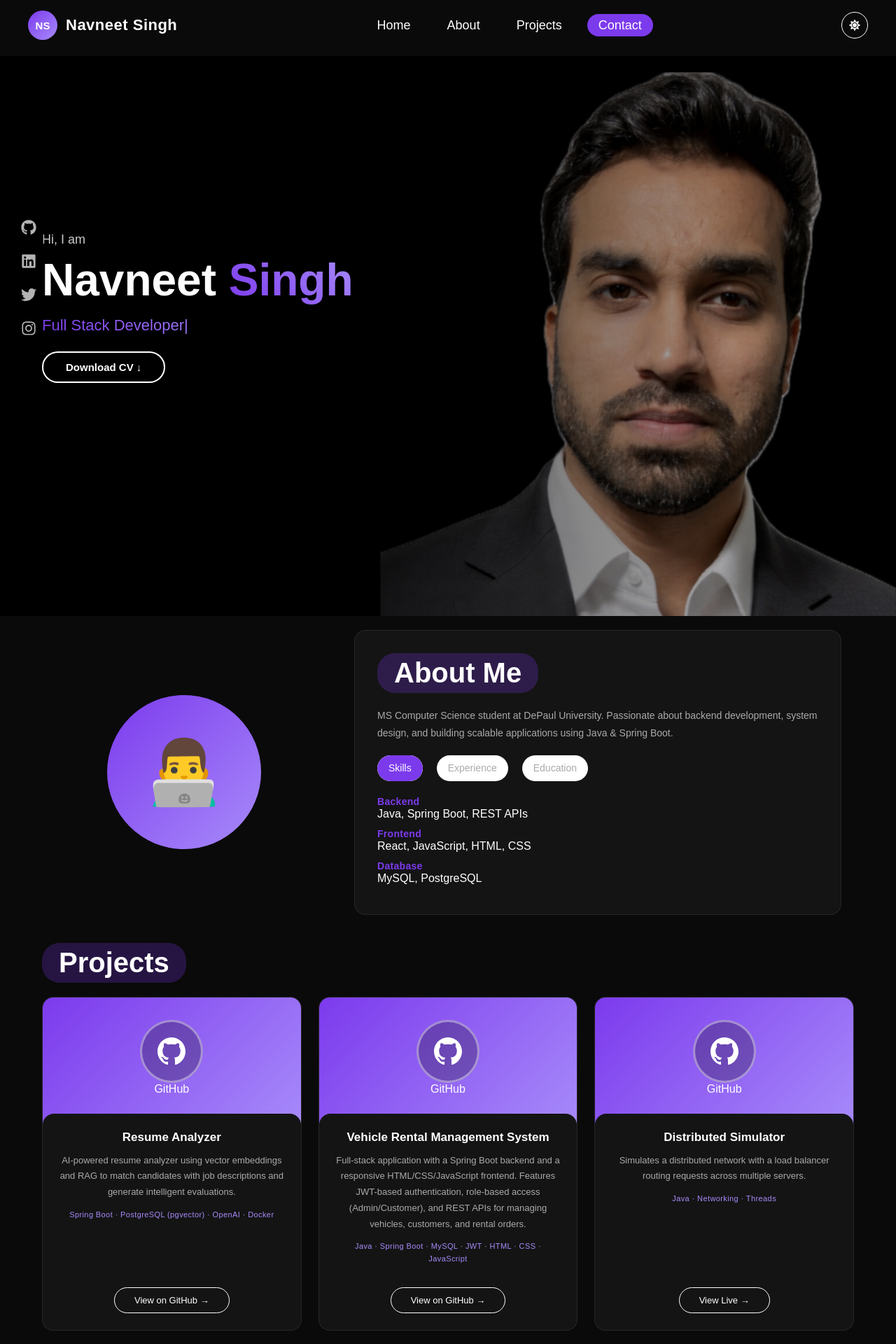
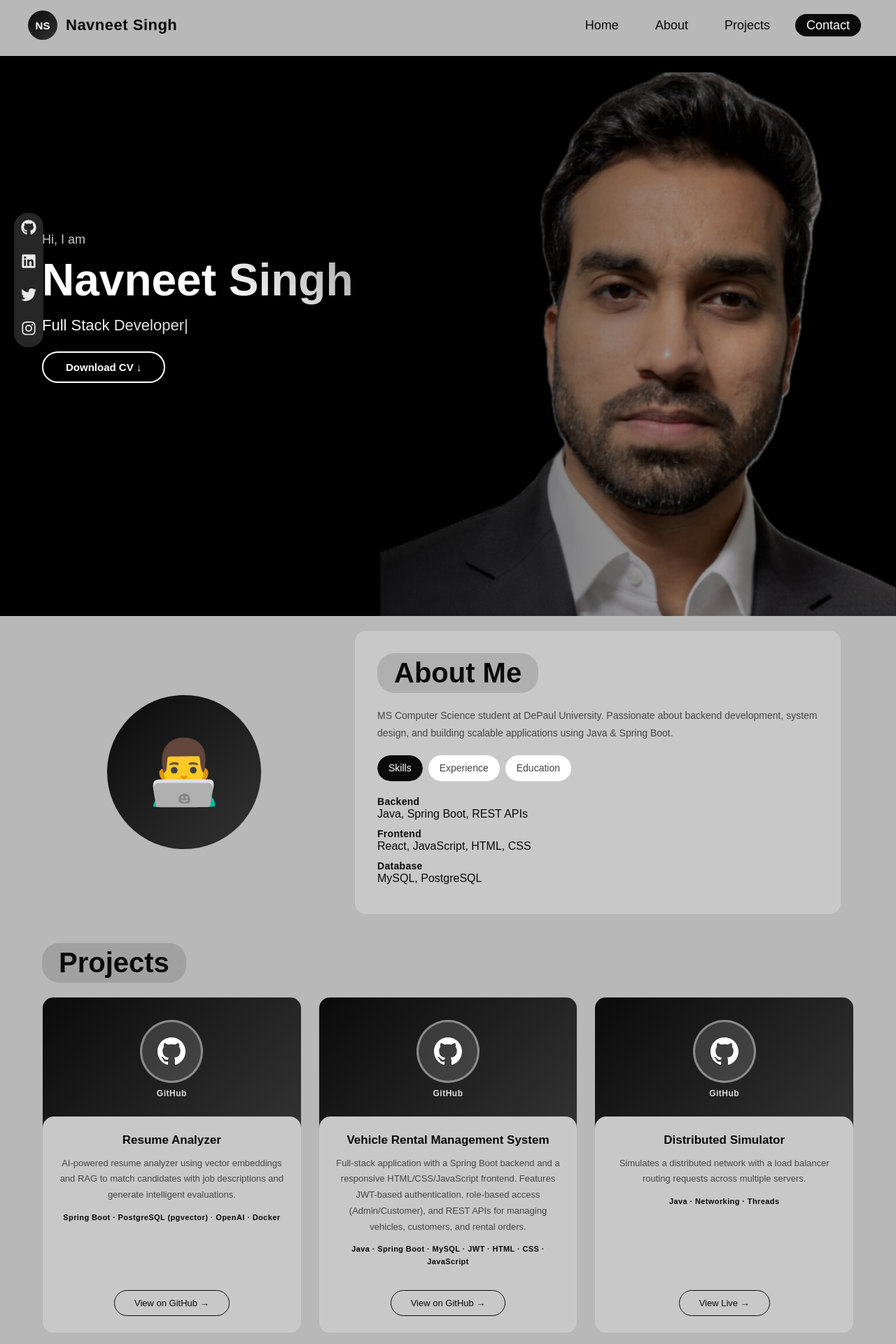
Before and after one commit to NavneetSingh09/navneet-portfolio, a React (Vite) app: page / in a window 1280 px wide. Shown: the top 1920 px of the page at 70% size. Built offline with nearby package versions, Linux system fonts and the light colour scheme.

Commit message:
Random UI change

```diff
--- a/src/App.jsx
+++ b/src/App.jsx
@@ -4,31 +4,9 @@ import About from "./components/About";
 import Projects from "./components/Projects";
 import Contact from "./components/Contact";
 import SocialBar from "./components/SocialBar";
-import { useEffect, useState } from "react";
+import { useEffect } from "react";
 
 function App() {
-
-  const [theme, setTheme] = useState("dark");
-  const [scrolled, setScrolled] = useState(false);
-
-  /* ================= THEME ================= */
-  useEffect(() => {
-    document.body.setAttribute("data-theme", theme);
-  }, [theme]);
-
-  const toggleTheme = () => {
-    setTheme(prev => prev === "dark" ? "light" : "dark");
-  };
-
-  /* ================= NAVBAR SCROLL ================= */
-  useEffect(() => {
-    const handleScroll = () => {
-      setScrolled(window.scrollY > 10);
-    };
-    window.addEventListener("scroll", handleScroll);
-    handleScroll();
-    return () => window.removeEventListener("scroll", handleScroll);
-  }, []);
 
   /* ================= FADE-IN ================= */
   useEffect(() => {
@@ -62,7 +40,7 @@ function App() {
   return (
     <>
       <div className="cursor-glow"></div>
-      <Navbar scrolled={scrolled} theme={theme} toggleTheme={toggleTheme} />
+      <Navbar />
       <SocialBar />
       <Header />
       <About />
--- a/src/components/Navbar.jsx
+++ b/src/components/Navbar.jsx
@@ -1,8 +1,7 @@
 import { useEffect, useState } from "react";
 import { FaGithub, FaLinkedin, FaTwitter, FaInstagram } from "react-icons/fa";
-import { FaSun, FaMoon } from "react-icons/fa";
 
-function Navbar({ theme, toggleTheme }) {
+function Navbar() {
 
   const [active, setActive] = useState("header");
   const [scrolled, setScrolled] = useState(false);
@@ -34,7 +33,6 @@ function Navbar({ theme, toggleTheme }) {
   return (
     <nav className={`nav ${scrolled ? "scrolled" : "transparent"}`}>
 
-      {/* LOGO + MOBILE SOCIAL */}
       <div className="logo-block">
         <div className="logo-wrapper">
           <div className="logo-initials">NS</div>
@@ -48,7 +46,6 @@ function Navbar({ theme, toggleTheme }) {
         </div>
       </div>
 
-      {/* NAV LINKS */}
       <ul className={menuOpen ? "open" : ""}>
         <li><a onClick={handleClick} className={active==="header" ? "active" : ""} href="#header">Home</a></li>
         <li><a onClick={handleClick} className={active==="about" ? "active" : ""} href="#about">About</a></li>
@@ -56,11 +53,6 @@ function Navbar({ theme, toggleTheme }) {
         <li><a onClick={handleClick} className={active==="contact" ? "active" : ""} href="#contact">Contact</a></li>
       </ul>
 
-      {/* THEME TOGGLE + HAMBURGER */}
-      <div className="nav-right">
-        <button className="theme-toggle" onClick={toggleTheme}>
-          {theme === "dark" ? <FaSun /> : <FaMoon />}
-        </button>
       <div
         className={`hamburger ${menuOpen ? "active" : ""}`}
         onClick={() => setMenuOpen(!menuOpen)}
@@ -69,7 +61,6 @@ function Navbar({ theme, toggleTheme }) {
         <span></span>
         <span></span>
       </div>
-      </div>
 
     </nav>
   );
--- a/src/style.css
+++ b/src/style.css
@@ -1,40 +1,3 @@
-/* ================= THEME VARIABLES ================= */
-
-body[data-theme="dark"]{
-  --bg-primary:#0a0a0a;
-  --bg-secondary:#141414;
-  --bg-input:#262626;
-  --text-primary:white;
-  --text-secondary:#ccc;
-  --text-muted:#aaa;
-  --accent:#7c3aed;
-  --accent-light:#a78bfa;
-  --accent-gradient:linear-gradient(45deg,#7c3aed,#a78bfa,#c4b5fd);
-  --card-border:rgba(255,255,255,0.08);
-  --nav-bg:rgba(10,10,10,0.9);
-  --overlay-gradient:linear-gradient(to right,rgba(0,0,0,0.85) 25%,rgba(0,0,0,0.5) 60%,rgba(0,0,0,0.2) 100%);
-}
-
-body[data-theme="light"]{
-  --bg-primary:#b8b8b8;
-  --bg-secondary:#c2c2c2;
-  --bg-input:#ababab;
-  --text-primary:#0a0a0a;
-  --text-secondary:#1a1a1a;
-  --text-muted:#2a2a2a;
-  --accent:#7c3aed;
-  --accent-light:#a78bfa;
-  --accent-gradient:linear-gradient(45deg,#7c3aed,#a78bfa,#c4b5fd);
-  --card-border:rgba(0,0,0,0.12);
-  --nav-bg:rgba(184,184,184,0.95);
-  --overlay-gradient:linear-gradient(to right,rgba(0,0,0,0.75) 25%,rgba(0,0,0,0.4) 60%,rgba(0,0,0,0.1) 100%);
-}
-
-body[data-theme="light"] .contact-right input::placeholder,
-body[data-theme="light"] .contact-right textarea::placeholder{
-  color:#555;
-}
-
 /* ================= BASE ================= */
 
 *{
@@ -45,10 +8,9 @@ body[data-theme="light"] .contact-right textarea::placeholder{
 }
 
 body{
-  background:var(--bg-primary);
-  color:var(--text-primary);
+  background:#b8b8b8;
+  color:#0a0a0a;
   padding-top:80px;
-  transition:background 0.4s, color 0.4s;
 }
 
 .container{
@@ -79,7 +41,7 @@ body{
 }
 
 .nav.scrolled{
-  background:var(--nav-bg);
+  background:rgba(184,184,184,0.95);
   backdrop-filter:blur(10px);
 }
 
@@ -95,7 +57,7 @@ body{
   width:42px;
   height:42px;
   border-radius:50%;
-  background:linear-gradient(135deg,#7c3aed,#a78bfa);
+  background:linear-gradient(135deg,#0a0a0a,#333);
   display:flex;
   align-items:center;
   justify-content:center;
@@ -109,7 +71,7 @@ body{
   font-size:22px;
   font-weight:700;
   letter-spacing:0.5px;
-  color:var(--text-primary);
+  color:#0a0a0a;
 }
 
 .nav ul{
@@ -123,7 +85,7 @@ body{
 }
 
 .nav ul li a{
-  color:var(--text-primary);
+  color:#0a0a0a;
   text-decoration:none;
   font-size:18px;
   position:relative;
@@ -138,7 +100,7 @@ body{
   content:'';
   position:absolute;
   inset:0;
-  background:var(--accent);
+  background:#0a0a0a;
   border-radius:25px;
   transform:scaleX(0);
   transform-origin:left;
@@ -156,35 +118,6 @@ body{
   color:white;
 }
 
-/* ================= THEME TOGGLE ================= */
-
-.nav-right{
-  display:flex;
-  align-items:center;
-  gap:16px;
-}
-
-.theme-toggle{
-  background:none;
-  border:1.5px solid var(--text-primary);
-  color:var(--text-primary);
-  width:38px;
-  height:38px;
-  border-radius:50%;
-  cursor:pointer;
-  display:flex;
-  align-items:center;
-  justify-content:center;
-  font-size:16px;
-  transition:0.3s;
-}
-
-.theme-toggle:hover{
-  background:var(--accent);
-  border-color:var(--accent);
-  color:white;
-}
-
 /* ================= HAMBURGER ================= */
 
 .hamburger{
@@ -197,7 +130,7 @@ body{
 .hamburger span{
   width:25px;
   height:3px;
-  background:var(--text-primary);
+  background:#0a0a0a;
   transition:0.3s;
 }
 
@@ -219,6 +152,8 @@ body{
   height:100vh;
   position:relative;
   overflow:hidden;
+  background:#0a0a0a;
+  isolation:isolate;
 }
 
 .parallax-bg{
@@ -228,12 +163,12 @@ body{
   width:100%;
   height:120%;
 
-  background-image: url('/images/navneet1.jpg');
+  background-image:url('/images/navneet1.jpg');
   background-size:cover;
   background-position:right center;
   background-repeat:no-repeat;
 
-  z-index:-2;
+  z-index:0;
   will-change:transform;
 }
 
@@ -241,18 +176,25 @@ body{
   position:absolute;
   width:100%;
   height:100%;
-  background:var(--overlay-gradient);
-  z-index:-1;
+  background:linear-gradient(
+    to right,
+    rgba(0,0,0,0.85) 25%,
+    rgba(0,0,0,0.5) 60%,
+    rgba(0,0,0,0.2) 100%
+  );
+  z-index:1;
 }
 
 .header-text{
   margin-top:20%;
   max-width:600px;
+  position:relative;
+  z-index:2;
 }
 
 .intro-text{
   font-size:18px;
-  color:var(--text-secondary);
+  color:#ccc;
   margin-bottom:10px;
 }
 
@@ -263,7 +205,7 @@ body{
 }
 
 .main-name span{
-  background:linear-gradient(45deg,#7c3aed,#a78bfa);
+  background:linear-gradient(45deg,#ffffff,#aaaaaa);
   -webkit-background-clip:text;
   color:transparent;
 }
@@ -271,9 +213,47 @@ body{
 .typing-text{
   font-size:22px;
   margin-top:15px;
-  background:var(--accent-gradient);
+  background:linear-gradient(45deg,#ffffff,#cccccc,#aaaaaa);
   -webkit-background-clip:text;
   -webkit-text-fill-color:transparent;
+}
+
+/* ================= CV BUTTON ================= */
+
+.cv-btn{
+  display:inline-block;
+  margin-top:24px;
+  padding:12px 32px;
+  border:2px solid white;
+  border-radius:25px;
+  color:white;
+  text-decoration:none;
+  font-size:15px;
+  font-weight:600;
+  position:relative;
+  overflow:hidden;
+  transition:color 0.3s;
+  z-index:0;
+}
+
+.cv-btn::after{
+  content:'';
+  position:absolute;
+  inset:0;
+  background:#0a0a0a;
+  border-radius:25px;
+  transform:scaleX(0);
+  transform-origin:left;
+  transition:transform 0.3s ease;
+  z-index:-1;
+}
+
+.cv-btn:hover::after{
+  transform:scaleX(1);
+}
+
+.cv-btn:hover{
+  border-color:#0a0a0a;
 }
 
 /* ================= ROW ================= */
@@ -294,8 +274,8 @@ body{
 }
 
 .project-card{
-  background:var(--bg-secondary);
-  border:1px solid var(--card-border);
+  background:#c8c8c8;
+  border:1px solid rgba(0,0,0,0.1);
   border-radius:16px;
   display:flex;
   flex-direction:column;
@@ -306,24 +286,38 @@ body{
 }
 
 .project-card:hover{
-  border-color:var(--accent);
+  border-color:#0a0a0a;
   transform:translateY(-4px);
 }
 
 .card-circle-row{
   width:100%;
-  background:linear-gradient(135deg,#7c3aed,#a78bfa);
+  background:linear-gradient(135deg,#0a0a0a,#333);
   padding:32px 0 50px;
   display:flex;
   justify-content:center;
   align-items:center;
 }
 
+.card-circle-wrapper{
+  display:flex;
+  flex-direction:column;
+  align-items:center;
+  gap:8px;
+}
+
+.circle-label{
+  font-size:12px;
+  font-weight:600;
+  color:rgba(255,255,255,0.85);
+  letter-spacing:0.5px;
+}
+
 .card-circle{
   width:90px;
   height:90px;
   border-radius:50%;
-  background:rgba(0,0,0,0.25);
+  background:rgba(255,255,255,0.15);
   border:3px solid rgba(255,255,255,0.4);
   display:flex;
   align-items:center;
@@ -332,7 +326,7 @@ body{
 }
 
 .card-circle:hover{
-  background:rgba(0,0,0,0.5);
+  background:rgba(255,255,255,0.25);
   border-color:white;
   transform:scale(1.08);
 }
@@ -344,7 +338,7 @@ body{
   gap:12px;
   flex:1;
   margin-top:-24px;
-  background:var(--bg-secondary);
+  background:#c8c8c8;
   border-radius:16px 16px 0 0;
   width:100%;
 }
@@ -352,18 +346,19 @@ body{
 .card-body-row h3{
   font-size:17px;
   font-weight:600;
-  color:var(--text-primary);
+  color:#0a0a0a;
 }
 
 .card-body-row p{
   font-size:13px;
-  color:var(--text-muted);
+  color:#444;
   line-height:1.75;
 }
 
 .tech-stack{
   font-size:11px;
-  color:var(--accent-light);
+  color:#0a0a0a;
+  font-weight:600;
   letter-spacing:0.4px;
   line-height:1.6;
 }
@@ -378,9 +373,9 @@ body{
 .gh-link{
   display:inline-block;
   padding:10px 28px;
-  border:1.5px solid var(--text-primary);
+  border:1.5px solid #0a0a0a;
   border-radius:25px;
-  color:var(--text-primary);
+  color:#0a0a0a;
   text-decoration:none;
   font-size:13px;
   font-weight:500;
@@ -388,8 +383,7 @@ body{
 }
 
 .gh-link:hover{
-  background:var(--accent);
-  border-color:var(--accent);
+  background:#0a0a0a;
   color:white;
 }
 
@@ -401,33 +395,64 @@ body{
   justify-content:center;
 }
 
-.about-col-1 img{
-  width:100%;
-  max-width:320px;
-  border-radius:20px;
-  object-fit:cover;
+.about-emoji{
+  width:220px;
+  height:220px;
+  border-radius:50%;
+  background:linear-gradient(135deg,#0a0a0a,#333);
+  display:flex;
+  align-items:center;
+  justify-content:center;
+  font-size:90px;
 }
 
 .about-col-2{
   flex-basis:60%;
 }
 
+.about-card{
+  background:#c8c8c8;
+  border:1px solid rgba(0,0,0,0.1);
+  border-radius:16px;
+  padding:32px;
+}
+
+.about-card p{
+  color:#444;
+  font-size:14px;
+  line-height:1.75;
+}
+
 /* ================= CONTACT ================= */
+
+.contact-left p{
+  color:#0a0a0a;
+  font-size:14px;
+  margin:8px 0;
+}
 
 .contact-right input,
 .contact-right textarea{
   width:100%;
   padding:15px;
   margin:10px 0;
-  background:var(--bg-input);
+  background:#ababab;
   border:none;
-  color:var(--text-primary);
+  color:#0a0a0a;
   border-radius:6px;
 }
+
+.contact-right input::placeholder,
+.contact-right textarea::placeholder{
+  color:#555;
+}
+
+/* ================= CONTACT BUTTON ================= */
+
 .btn{
   display:inline-block;
   padding:12px 36px;
-  background:linear-gradient(135deg,#7c3aed,#a78bfa);
+  background:linear-gradient(135deg,#0a0a0a,#333);
   color:white;
   border:none;
   border-radius:25px;
@@ -446,7 +471,7 @@ body{
   content:'';
   position:absolute;
   inset:0;
-  background:linear-gradient(135deg,#a78bfa,#7c3aed);
+  background:linear-gradient(135deg,#333,#0a0a0a);
   opacity:0;
   transition:opacity 0.3s;
   z-index:-1;
@@ -454,7 +479,7 @@ body{
 
 .btn:hover{
   transform:translateY(-2px);
-  box-shadow:0 8px 20px rgba(124,58,237,0.4);
+  box-shadow:0 8px 20px rgba(0,0,0,0.3);
 }
 
 .btn:hover::after{
@@ -496,21 +521,21 @@ body{
   gap:20px;
 
   padding:10px;
-  background:rgba(0,0,0,0.3);
+  background:rgba(0,0,0,0.15);
   backdrop-filter:blur(8px);
   border-radius:20px;
   z-index:999;
 }
 
 .social-bar a{
-  color:white;
+  color:#0a0a0a;
   font-size:22px;
   opacity:0.7;
   transition:0.3s;
 }
 
 .social-bar a:hover{
-  color:var(--accent-light);
+  color:#000;
   transform:translateX(5px) scale(1.2);
   opacity:1;
 }
@@ -539,7 +564,7 @@ body{
     right:0;
     width:220px;
 
-    background:var(--nav-bg);
+    background:rgba(184,184,184,0.97);
     backdrop-filter:blur(10px);
 
     flex-direction:column;
@@ -589,14 +614,14 @@ body{
   }
 
   .mobile-social a{
-    color:var(--text-primary);
+    color:#0a0a0a;
     font-size:16px;
     opacity:0.8;
     transition:0.3s;
   }
 
   .mobile-social a:hover{
-    color:var(--accent);
+    color:#000;
     opacity:1;
   }
 
@@ -614,10 +639,9 @@ body{
   }
 
   .parallax-bg{
-    background:url('/images/IMG_0914.PNG') no-repeat;
-     background-size:cover;
+    background:url('/images/navneet_mobile.jpg') no-repeat;
+    background-size:cover;
     background-position:center top;
-
   }
 
   .social-bar{
@@ -646,10 +670,6 @@ body{
     margin-bottom:20px;
   }
 
-  .about-col-1 img{
-    max-width:250px;
-  }
-
   .social-bar::before{
     display:none;
   }
@@ -672,8 +692,8 @@ html{
   margin-bottom:20px;
   display:inline-block;
   padding:6px 24px;
-  background:rgba(124,58,237,0.25);
-  color:var(--text-primary);
+  background:rgba(0,0,0,0.12);
+  color:#0a0a0a;
   border-radius:25px;
   backdrop-filter:blur(10px);
   -webkit-backdrop-filter:blur(10px);
@@ -684,10 +704,12 @@ html{
 .tab-titles{
   display:flex;
   margin:20px 0;
+  flex-wrap:wrap;
+  gap:8px;
 }
 
 .tab-links{
-  margin-right:20px;
+  margin-right:0;
   cursor:pointer;
   position:relative;
   font-size:16px;
@@ -695,7 +717,7 @@ html{
   border-radius:25px;
   transition:color 0.3s, background 0.3s;
   background:white;
-  color:var(--accent);
+  color:#0a0a0a;
   z-index:0;
   overflow:hidden;
 }
@@ -704,7 +726,7 @@ html{
   content:'';
   position:absolute;
   inset:0;
-  background:var(--accent);
+  background:#0a0a0a;
   border-radius:25px;
   transform:scaleX(0);
   transform-origin:left;
@@ -734,12 +756,14 @@ html{
 
 .tab-contents ul li{
   margin:10px 0;
-  color:var(--text-primary);
+  color:#0a0a0a;
 }
 
 .tab-contents ul li span{
-  color:var(--accent-light);
+  color:#0a0a0a;
   font-size:14px;
+  font-weight:700;
+  letter-spacing:0.3px;
 }
 
 /* ================= CURSOR GLOW ================= */
@@ -756,84 +780,38 @@ html{
 }
 
 .form-status.success{
-  color:#4caf50;
+  color:#2e7d32;
 }
 
 .form-status.error{
-  color:var(--accent-light);
+  color:#c62828;
 }
 
-/* ================= ABOUT EMOJI ================= */
+.social-bar{
+  position:fixed;
+  top:50%;
+  left:20px;
+  transform:translateY(-50%);
+  display:flex;
+  flex-direction:column;
+  gap:20px;
 
-.about-emoji{
-  width:220px;
-  height:220px;
-  border-radius:50%;
-  background:linear-gradient(135deg,#7c3aed,#a78bfa);
-  display:flex;
-  align-items:center;
-  justify-content:center;
-  font-size:90px;
+  padding:10px;
+  background:rgba(255,255,255,0.15);
+  backdrop-filter:blur(8px);
+  border-radius:20px;
+  z-index:999;
 }
 
-/* ================= ABOUT CARD ================= */
-
-.about-card{
-  background:var(--bg-secondary);
-  border:1px solid var(--card-border);
-  border-radius:16px;
-  padding:32px;
+.social-bar a{
+  color:white;
+  font-size:22px;
+  opacity:0.9;
+  transition:0.3s;
 }
 
-.about-card p{
-  color:var(--text-muted);
-  font-size:14px;
-  line-height:1.75;
+.social-bar a:hover{
+  color:white;
+  transform:translateX(5px) scale(1.2);
+  opacity:1;
 }
-
-/* ================= TAB CONTENT LABELS ================= */
-
-.tab-contents ul li span{
-  color:var(--accent);
-  font-size:14px;
-  font-weight:700;
-  letter-spacing:0.3px;
-}
-
-/* ================= CV BUTTON ================= */
-
-.cv-btn{
-  display:inline-block;
-  margin-top:24px;
-  padding:12px 32px;
-  border:2px solid white;
-  border-radius:25px;
-  color:white;
-  text-decoration:none;
-  font-size:15px;
-  font-weight:600;
-  position:relative;
-  overflow:hidden;
-  transition:color 0.3s;
-  z-index:0;
-}
-
-.cv-btn::after{
-  content:'';
-  position:absolute;
-  inset:0;
-  background:linear-gradient(135deg,#7c3aed,#a78bfa);
-  border-radius:25px;
-  transform:scaleX(0);
-  transform-origin:left;
-  transition:transform 0.3s ease;
-  z-index:-1;
-}
-
-.cv-btn:hover::after{
-  transform:scaleX(1);
-}
-
-.cv-btn:hover{
-  border-color:#7c3aed;
-}
```
Lines whose indentation alone changed are shown as unchanged.
